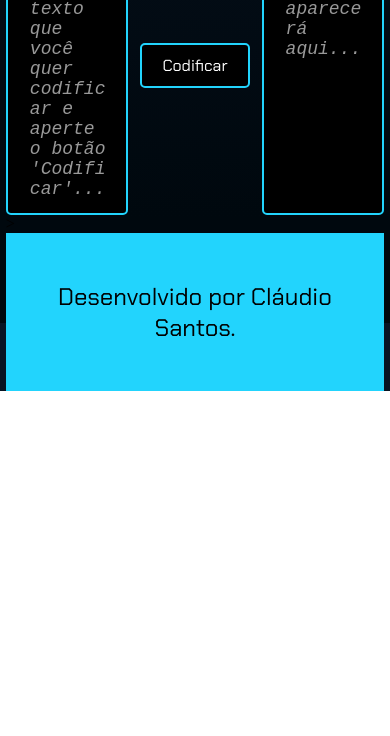
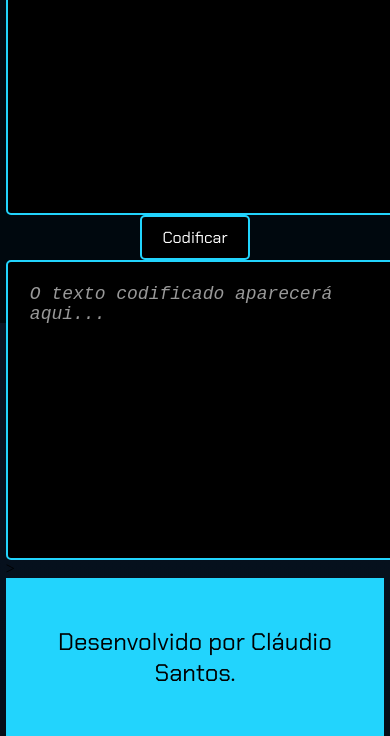
Before and after one commit to MacDevops0/EncodeTextDecode, a plain HTML site: page index.html in a window 390 px wide. Shown: the part 525-1261 px from the top of the page. Before the commit the page ends 916 px from the top, so only its background shows below. Drawn offline with nearby package versions, Linux system fonts and the light colour scheme.

Commit message:
Testando responsividade em dispositivos móveis (@media screen)

```diff
--- a/styles/style.css
+++ b/styles/style.css
@@ -181,8 +181,9 @@ button {
 }
 
 @media screen and (max-width: 768px){
-  .challenge__content{
+  .challenge__content, .challenge__content___boxes, .challenge__aluralogo___animation{
     display: block;
     flex-direction: column;
   }
+
 }
```
